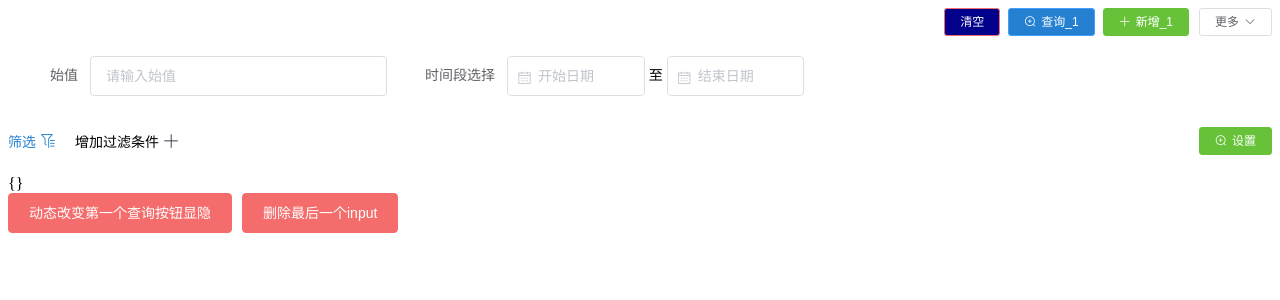
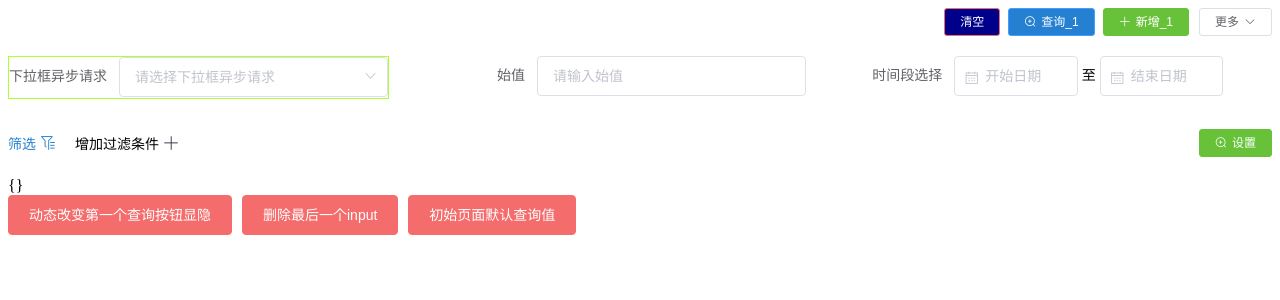
Before and after one commit to RayforReal/search_header_filter_cache, a Vue app: page / in a window 1280 px wide. Shown: the top 300 px of the page. Built offline with nearby package versions, Linux system fonts and the light colour scheme.

Commit message:
feat 进页面带搜索参数

```diff
--- a/examples/App.vue
+++ b/examples/App.vue
@@ -1,6 +1,7 @@
 <template>
     <div>
         <search-header
+                ref="searchHeader"
                 :btn-list="btnList"
                 :input-list="inputList"
                 :valid-rules="validRules"
@@ -20,6 +21,9 @@
         <el-button @click="deleteLast"
                    type='danger'>删除最后一个input
         </el-button>
+        <el-button @click="setDefault"
+                   type='danger'>初始页面默认查询值
+        </el-button>
     </div>
 </template>
 
@@ -32,13 +36,14 @@
                 searchData: {},
                 inputList: [
                     {
+                        default: true,
                         label: '下拉框异步请求',
                         key: 'select_async',
                         type: 'select',
                         className:'test-class',
                         query: true,
                         list: async () => {
-                            return [];
+                            return [{label: '未送审', value: 1}, {label: '待审核', value: 2}];
                         }
                     },
                     {
@@ -216,6 +221,9 @@
             },
             changeBtnShow() {
                 this.btnList[0].show = !this.btnList[0].show
+            },
+            setDefault(){
+                this.$refs.searchHeader.setDefaultVal({'select_async':1,'aaa':'初始值初始值'})
             }
         }
     };
--- a/package.json
+++ b/package.json
@@ -1,6 +1,6 @@
 {
     "name": "search_header_filter_cache",
-    "version": "0.2.9",
+    "version": "0.2.10",
     "description": "列表页搜索可选择过滤输入框(VUE)",
     "main": "lib/searchHeader.umd.min.js",
     "keyword": "searchHeader inputFilter searchBox",
--- a/packages/searchHeader/src/inputContent.vue
+++ b/packages/searchHeader/src/inputContent.vue
@@ -106,6 +106,8 @@
             if (!this.value) {
                 this.inputVal = '';
                 this.rangTime = {startTime: "", endTime: ''}
+            } else {
+                this.inputVal = this.value;
             }
         }
     },
--- a/packages/searchHeader/src/searchHeader.vue
+++ b/packages/searchHeader/src/searchHeader.vue
@@ -7,7 +7,7 @@
                        :class="item.className||''"
                        @click="operationClick(item)"
                        :icon="item.icon||''"
-                       :type='item.type'>{{item.label}}
+                       :type='item.type'>{{ item.label }}
             </el-button>
             <el-dropdown style="margin-left: 10px"
                          @command="handleCommand"
@@ -18,7 +18,7 @@
                 <el-dropdown-menu slot="dropdown">
                     <el-dropdown-item v-for="item in allBtnList.hiddenBtnList"
                                       :command="item"
-                                      :key="item.label">{{item.label}}
+                                      :key="item.label">{{ item.label }}
                     </el-dropdown-item>
                 </el-dropdown-menu>
             </el-dropdown>
@@ -82,7 +82,7 @@
                            :class="item.className||''"
                            @click="operationClick(item)"
                            :icon="item.icon||''"
-                           :type='item.type'>{{item.label}}
+                           :type='item.type'>{{ item.label }}
                 </el-button>
             </div>
         </div>
@@ -161,7 +161,7 @@
             default: () => {
                 return []
             }
-            },
+        }
     },
     watch: {
         //没有输入框的时候清空按钮不显示
@@ -281,6 +281,35 @@
                     });
                 }
             });
+        },
+        setDefaultVal(data) {
+            this.searchData = window.JSON.parse(window.JSON.stringify(data));
+            //本地存的label 带过来的数据label是应该显示同步
+            let keys = Object.keys(data);
+            let list = JSON.parse(localStorage.getItem(`searchList_${this.name}`));
+            if (list) {
+                //这一步必须判断是否当前页面有缓存值  list为null说明第一次进页面没有缓存 就不能同步localstorage的值
+                //否则页面初次相当于就是读缓存的值 就只会展示下面循环push的搜索项
+                //case 一个页面从来没有进过 但是带了搜索条件过来 不走缓存 那么默认传入的inputList 必须传过来的搜索值的输入框
+                let labelList = this.inputList.filter(item => {
+                    return keys.some(key => {
+                        return item.key === key
+                    })
+                })
+                labelList.forEach(item => {
+                    if (!list.some(el => {
+                        return el === item.label
+                    })) {
+                        list.push(item.label)
+                    }
+                })
+                localStorage.setItem(`searchList_${this.name}`, JSON.stringify(list));
+                this.dialogInputInit();
+            }
+            let search = this.btnList.filter(item => {
+                return item.isSearch
+            })[0];
+            search.method(search.key, this.clearObject(this.searchData));
         },
         handleCommand({method, key}) {
             method(key);
```
Also changed, not shown: 1 other file (tests, documents, lock files or other folders). Lines whose indentation alone changed are shown as unchanged.
